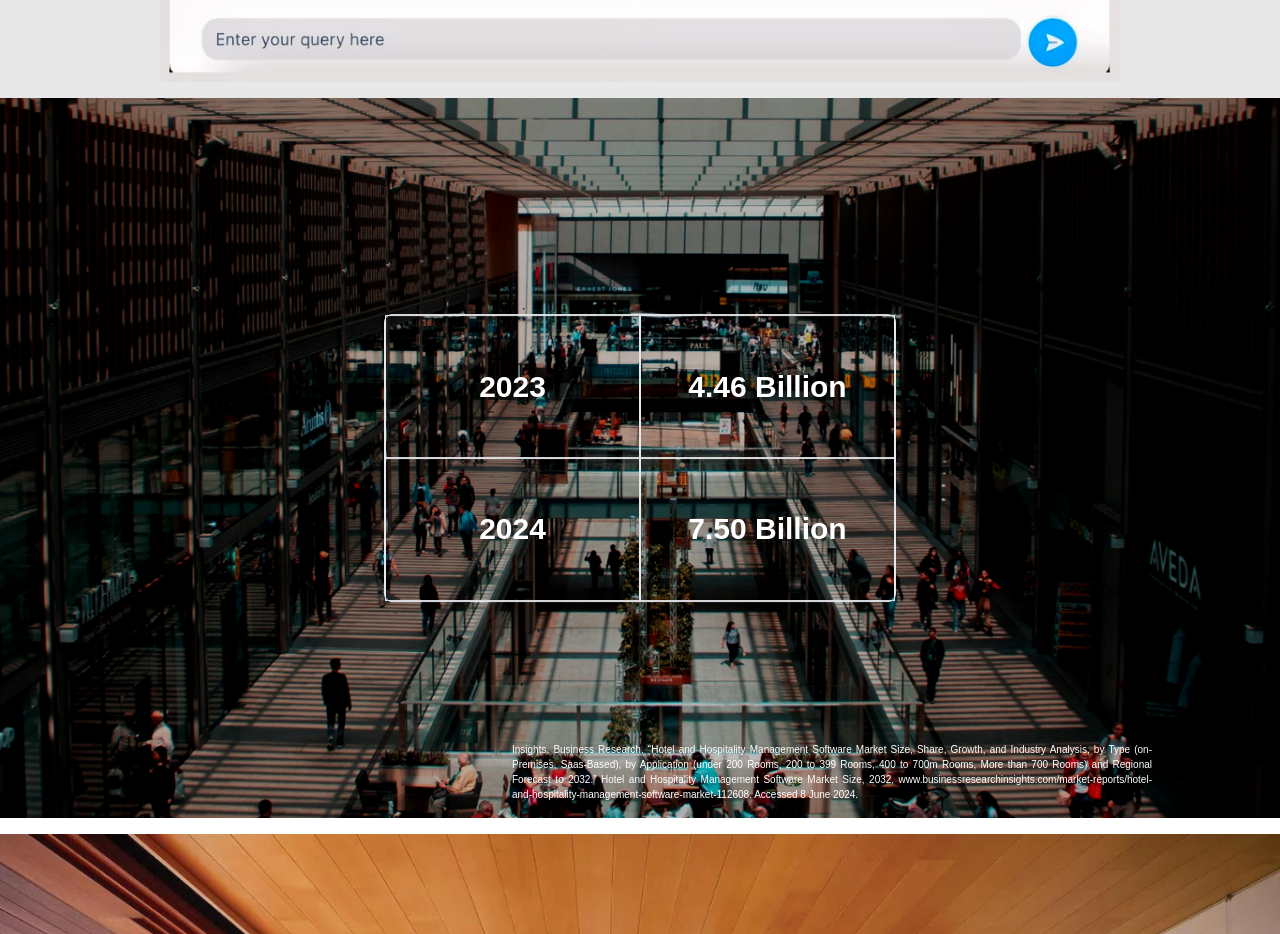
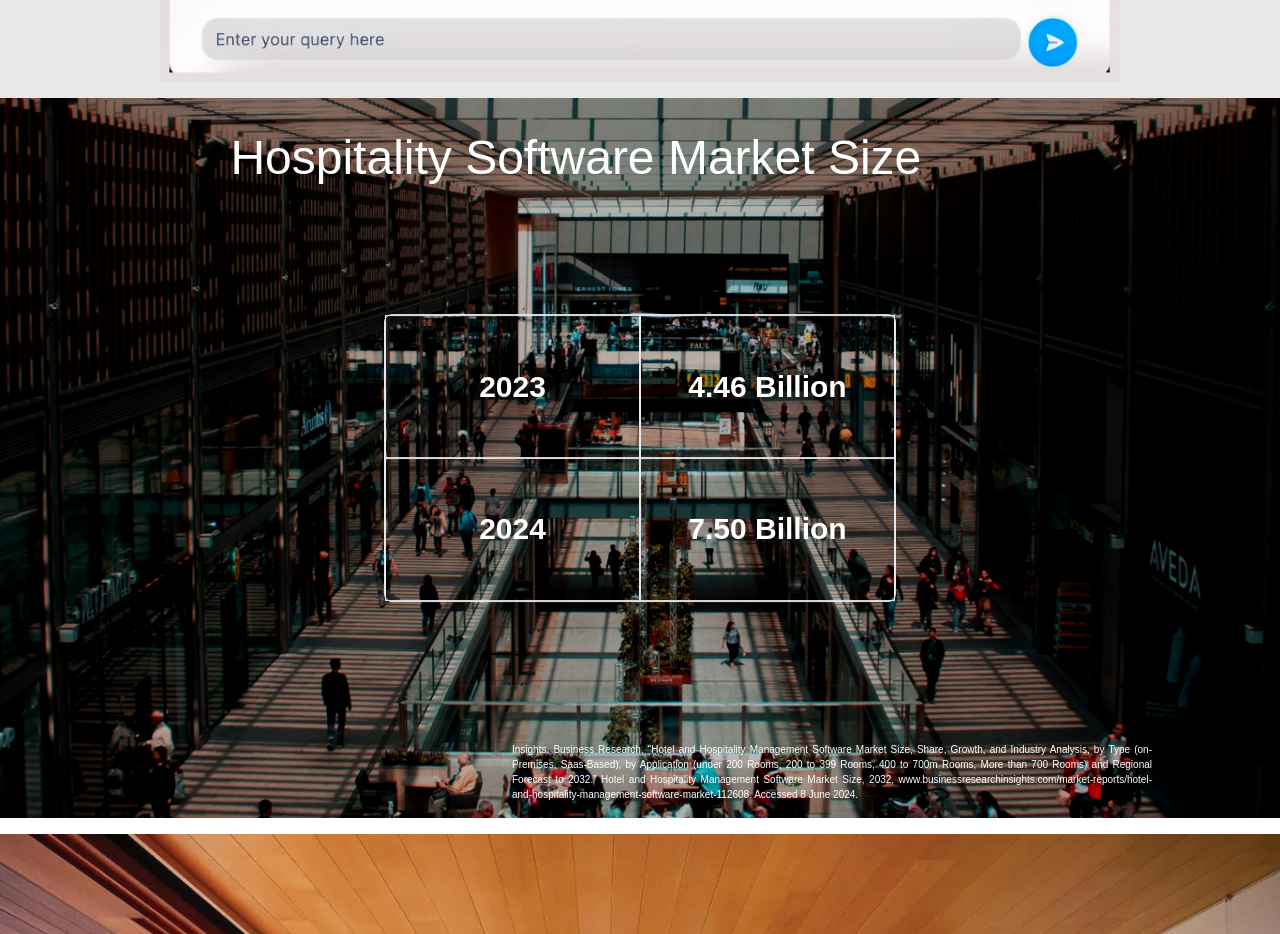
Before and after one commit to Suresh-vivek/Arcadia_US_website, a Next.js app: page / in a window 1280 px wide. Shown: the part 1980-2914 px from the top of the page. Built offline with nearby package versions, Linux system fonts and the light colour scheme; a web font is replaced by a local one.

Commit message:
added header

```diff
--- a/components/Stats.tsx
+++ b/components/Stats.tsx
@@ -4,6 +4,9 @@ import React from "react";
 export default function Stats() {
   return (
     <div className="relative mb-4 select-none">
+      <div className="absolute  sm:text-5xl text-white left-[18%] sm:left-[27 %] top-[5%]">
+        Hospitality Software Market Size
+      </div>
       <img
         className="z-[-1] w-auto h-96 sm:w-full sm:h-full aspect-auto object-fill object-center"
         src="/Stat.png"
```
